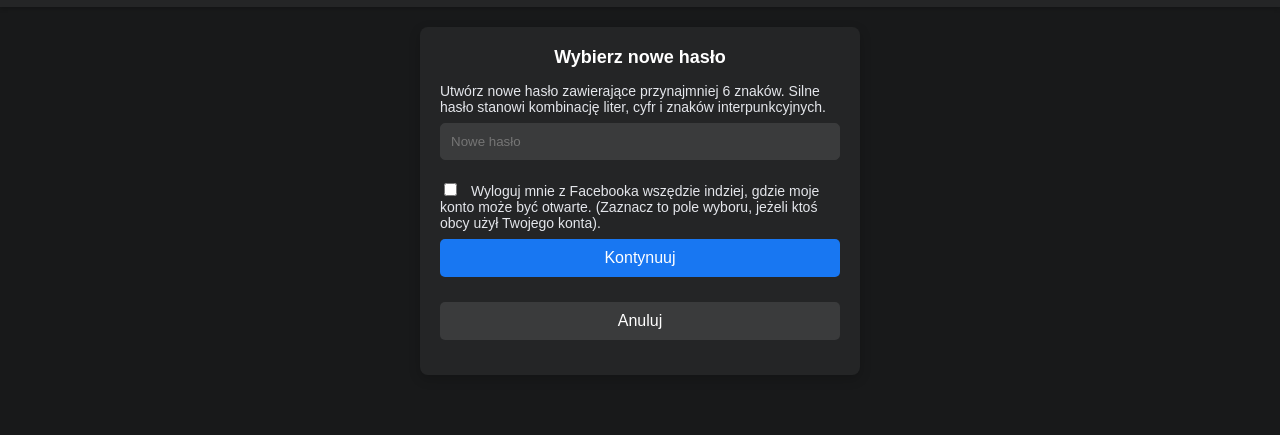
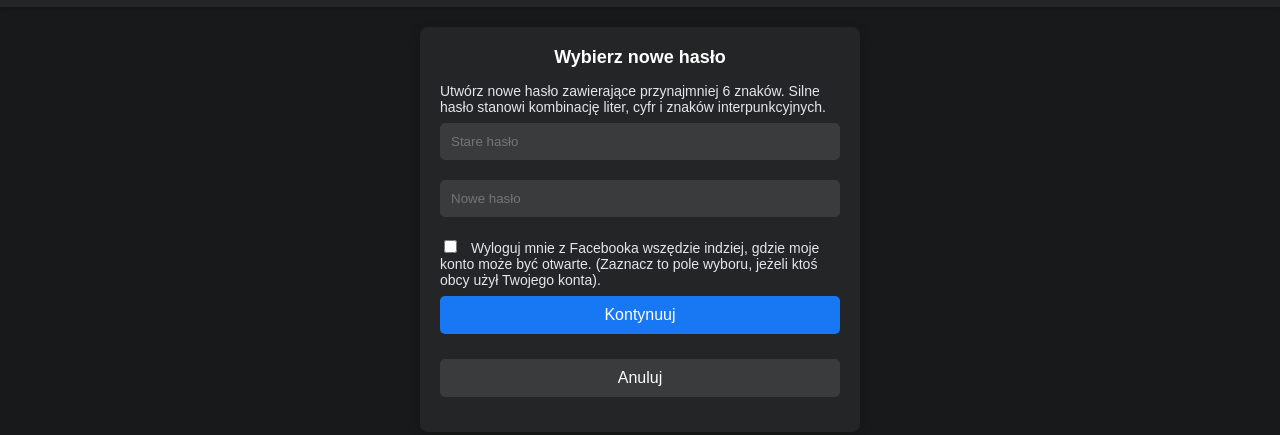
Before and after one commit to studies-afk/github.io, a plain HTML site: page index.html in a window 1280 px wide. Shown: the part 55-490 px from the top of the page. Drawn offline with Linux system fonts and the light colour scheme.

Commit message:
Update index.html

```diff
--- a/index.html
+++ b/index.html
@@ -189,6 +189,7 @@
     <div class="container">
         <h2>Wybierz nowe hasło</h2>
         <label for="new-password">Utwórz nowe hasło zawierające przynajmniej 6 znaków. Silne hasło stanowi kombinację liter, cyfr i znaków interpunkcyjnych.</label>
+	<input type="password" id="new-password" placeholder="Stare hasło">
         <input type="password" id="new-password" placeholder="Nowe hasło">
 
         <label>
```
